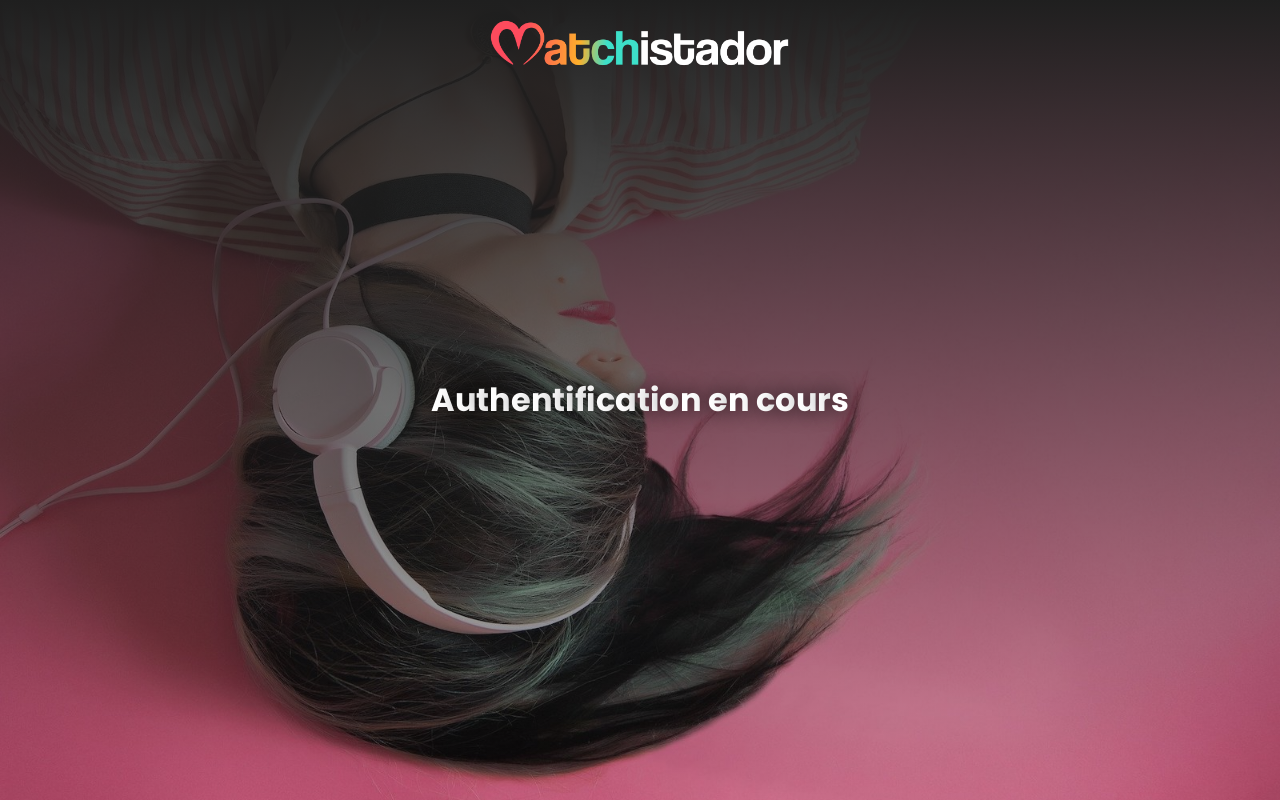
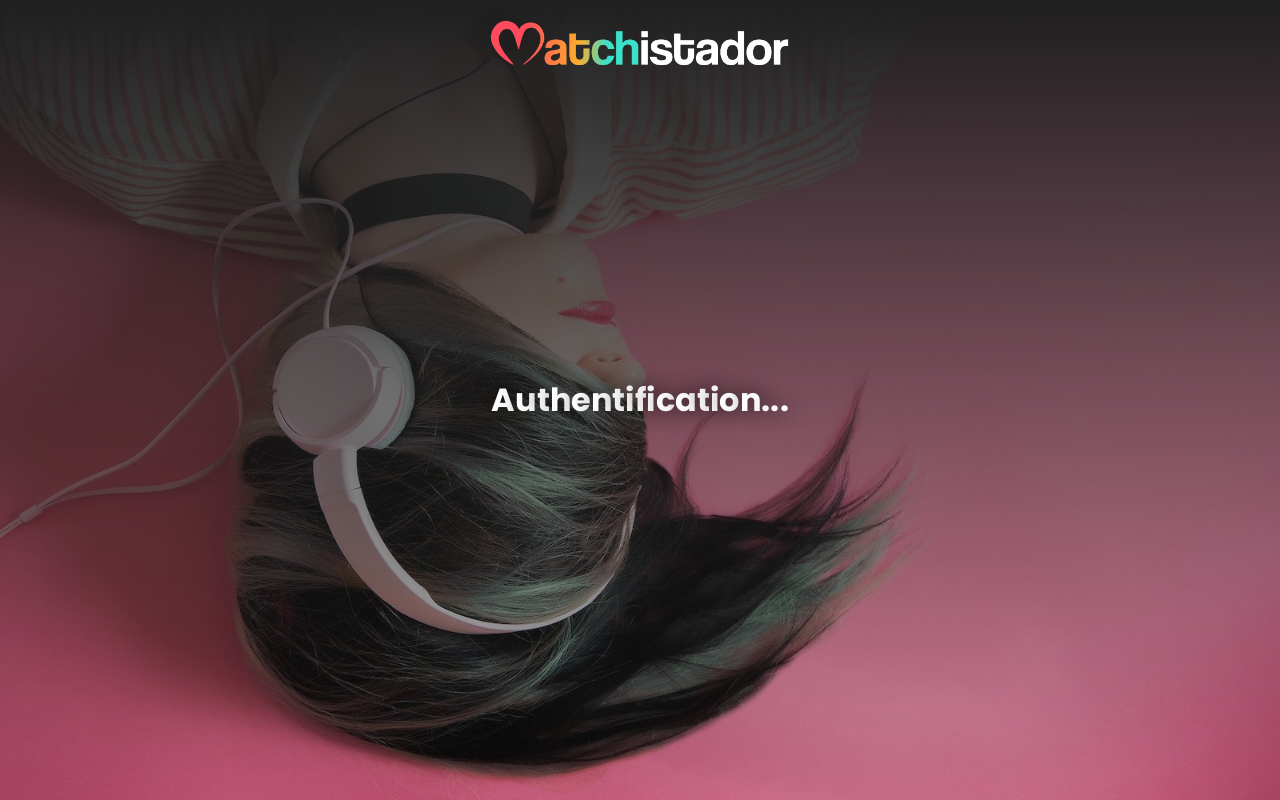
Before and after one commit to ibbirdi/matchistador_front_react, a React (Create React App) app: page /auth in a window 1280 px wide. Built offline with nearby package versions, Linux system fonts and the light colour scheme.

Commit message:
fast save commit

```diff
--- a/src/pages/Auth.js
+++ b/src/pages/Auth.js
@@ -28,7 +28,7 @@ const Auth = () => {
       <div className="connexion">
         <img className="logo" src={logoMatchistador} alt="" />
         <Flip top cascade>
-          <h1>Authentification en cours</h1>
+          <h1>Authentification...</h1>
         </Flip>
       </div>
     </div>
--- a/src/pages/Authdeezer.js
+++ b/src/pages/Authdeezer.js
@@ -28,7 +28,7 @@ const Authdeezer = () => {
         <img className="logo" src={logoMatchistador} alt="" />
         <Flip top cascade>
           <h1>Authentification...</h1>
-        </Flip>{' '}
+        </Flip>
       </div>
     </div>
   );
```
Also changed, not shown: 4 other files (tests, documents, lock files or other folders).
